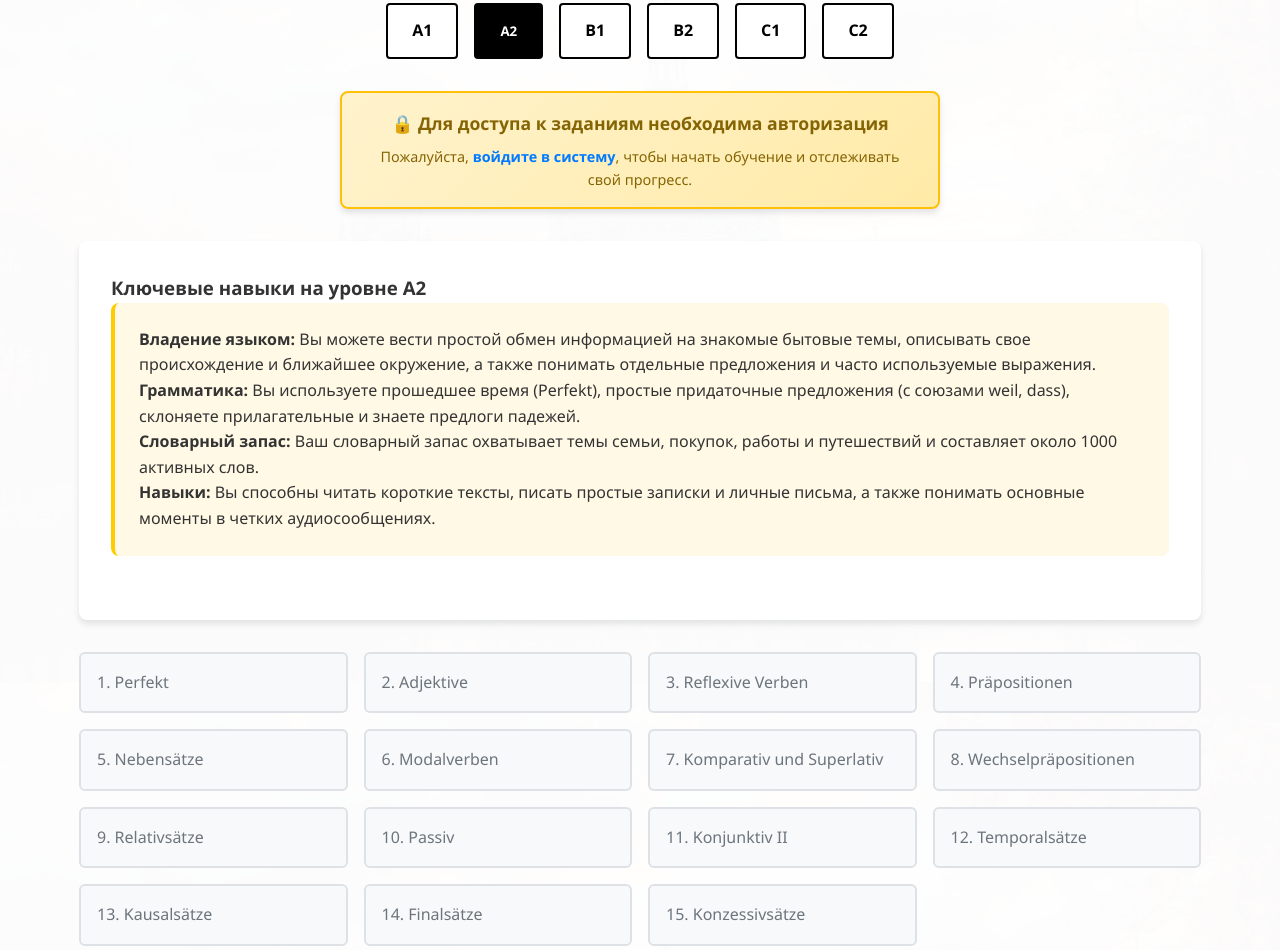
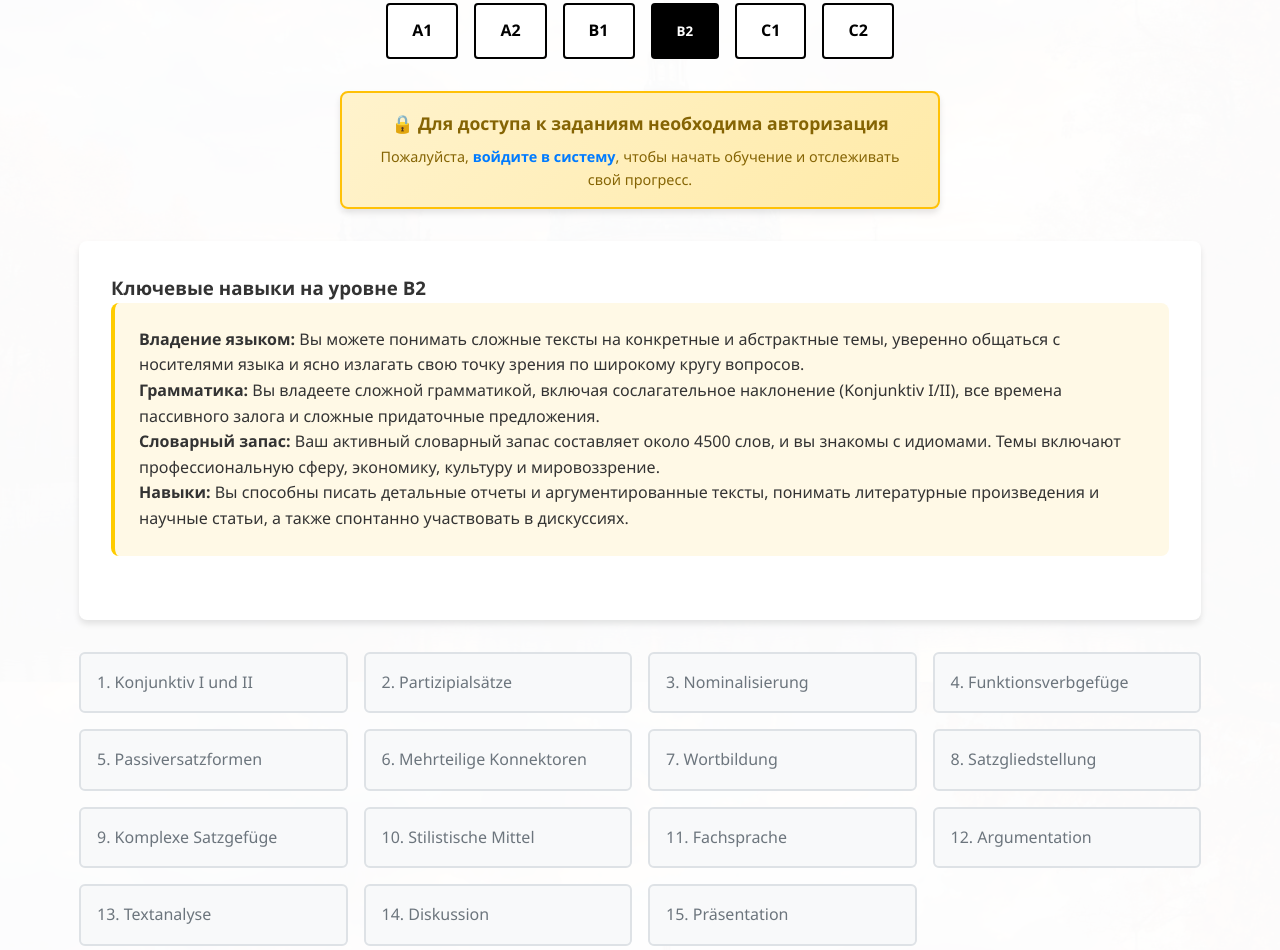
Before and after one commit to vladalilith616-arch/DeutscheSprache, a plain HTML site: page levels/level-a2.html in a window 1280 px wide. Shown: the part 253-1203 px from the top of the page. Drawn offline with Linux system fonts and the light colour scheme.

Commit message:
Update level-a2.html

```diff
--- a/levels/level-a2.html
+++ b/levels/level-a2.html
@@ -3,7 +3,7 @@
 <head>
     <meta charset="UTF-8">
     <meta name="viewport" content="width=device-width, initial-scale=1.0">
-    <title>Уровень A2 - DeutscheSprache</title>
+    <title>Уровень B2 - DeutscheSprache</title>
     <link rel="stylesheet" href="../css/style.css">
 </head>
 <body>
@@ -105,93 +105,94 @@
 
     <section class="topics">
         <div class="container">
-            <h2 class="section-title">Уровень A2 - Элементарный</h2>
+            <h2 class="section-title">Уровень B2 - Выше среднего</h2>
 
             <div class="level-selector">
                 <a href="level-a1.html" class="level-btn">A1</a>
-                <button class="level-btn active">A2</button>
+                <a href="level-a2.html" class="level-btn">A2</a>
                 <a href="level-b1.html" class="level-btn">B1</a>
-                <a href="level-b2.html" class="level-btn">B2</a>
+                <button class="level-btn active">B2</button>
                 <a href="level-c1.html" class="level-btn">C1</a>
 				<a href="level-c2.html" class="level-btn">C2</a>
             </div>
 
 						 <div class="progress-container">
-                <h3>Ключевые навыки на уровне A2</h3>
+                <h3>Ключевые навыки на уровне B2</h3>
                 <div class="rules">
-                    <p><strong>Владение языком: </strong> Вы можете вести простой обмен информацией на знакомые бытовые темы, описывать свое происхождение и ближайшее окружение, а также понимать отдельные предложения и часто используемые выражения.</p>
+                    <p><strong>Владение языком: </strong> Вы можете понимать сложные тексты на конкретные и абстрактные темы, уверенно общаться с носителями языка и ясно излагать свою точку зрения по широкому кругу вопросов.</p>
 
-                    <p><strong>Грамматика:</strong> Вы используете прошедшее время (Perfekt), простые придаточные предложения (с союзами weil, dass), склоняете прилагательные и знаете предлоги падежей.</p>
+                    <p><strong>Грамматика:</strong> Вы владеете сложной грамматикой, включая сослагательное наклонение (Konjunktiv I/II), все времена пассивного залога и сложные придаточные предложения.</p>
 
-                    <p><strong>Словарный запас:</strong> Ваш словарный запас охватывает темы семьи, покупок, работы и путешествий и составляет около 1000 активных слов.</p>
+                    <p><strong>Словарный запас:</strong> Ваш активный словарный запас составляет около 4500 слов, и вы знакомы с идиомами. Темы включают профессиональную сферу, экономику, культуру и мировоззрение.</p>
 
-                    <p><strong>Навыки:</strong> Вы способны читать короткие тексты, писать простые записки и личные письма, а также понимать основные моменты в четких аудиосообщениях.</p>
+                    <p><strong>Навыки:</strong> Вы способны писать детальные отчеты и аргументированные тексты, понимать литературные произведения и научные статьи, а также спонтанно участвовать в дискуссиях.</p>
 
                 </div>
             </div>
 
-            <div id="topics-a2" class="topics-list active">
-				<a href="a2/topic1.html" class="topic-btn active">
-					<div class="topic-progress" id="progress-a2-t1"></div>
-				1. Perfekt
+            <div id="topics-b2" class="topics-list active">
+                <a href="b2/topic1.html" class="topic-btn active">
+					<div class="topic-progress" id="progress-b2-t1"></div>
+                    1. Konjunktiv I und II
                  </a>
-				<a href="a2/topic2.html" class="topic-btn">
-					<div class="topic-progress" id="progress-a1-t2"></div>
-				2. Adjektive
+				<a href="b2/topic2.html" class="topic-btn">
+                    <div class="topic-progress" id="progress-b2-t2"></div>
+                    2. Partizipialsätze
                 </a>
-				<a href="a2/topic3.html" class="topic-btn">
-				<div class="topic-progress" id="progress-a2-t3"></div>
-				3. Reflexive Verben
+				<a href="b2/topic3.html" class="topic-btn">
+                    <div class="topic-progress" id="progress-b2-t3"></div>
+                    3. Nominalisierung
                 </a>
-				<a href="a2/topic4.html" class="topic-btn">
-				<div class="topic-progress" id="progress-a2-t4"></div>
-				4. Präpositionen
+				<a href="b2/topic4.html" class="topic-btn">
+                    <div class="topic-progress" id="progress-b2-t4"></div>
+                    4. Funktionsverbgefüge
                 </a>
-				<a href="a2/topic5.html" class="topic-btn">
-				<div class="topic-progress" id="progress-a2-t5"></div>
-				5. Nebensätze
+				<a href="b2/topic5.html" class="topic-btn">
+                    <div class="topic-progress" id="progress-b2-t5"></div>
+                    5. Passiversatzformen
                 </a>
-				<a href="a2/topic6.html" class="topic-btn">
-				<div class="topic-progress" id="progress-a2-t6"></div>
-				6. Modalverben
+				<a href="b2/topic6.html" class="topic-btn">
+                    <div class="topic-progress" id="progress-b2-t6"></div>
+                    6. Mehrteilige Konnektoren
                 </a>
-				<a href="a2/topic7.html" class="topic-btn">
-				<div class="topic-progress" id="progress-a2-t7"></div>
-				7. Komparativ und Superlativ
+				<a href="b2/topic7.html" class="topic-btn">
+                    <div class="topic-progress" id="progress-b2-t7"></div>
+                    7. Wortbildung
                 </a>
-				<a href="a2/topic8.html" class="topic-btn">
-				<div class="topic-progress" id="progress-a2-t8"></div>
-				8. Wechselpräpositionen
+				<a href="b2/topic8.html" class="topic-btn">
+                    <div class="topic-progress" id="progress-b2-t8"></div>
+                    8. Satzgliedstellung
                 </a>
-				<a href="a2/topic9.html" class="topic-btn">
-				<div class="topic-progress" id="progress-a2-t9"></div>
-				9. Relativsätze
+				<a href="b2/topic9.html" class="topic-btn">
+                    <div class="topic-progress" id="progress-b2-t9"></div>
+                    9. Komplexe Satzgefüge
                 </a>
-				<a href="a2/topic10.html" class="topic-btn">
-				<div class="topic-progress" id="progress-a2-t10"></div>
-				10. Passiv
+				<a href="b2/topic10.html" class="topic-btn">
+                    <div class="topic-progress" id="progress-b2-t10"></div>
+                    10. Stilistische Mittel
                 </a>
-				<a href="a2/topic11.html" class="topic-btn">
-				<div class="topic-progress" id="progress-a2-t11"></div>
-				11. Konjunktiv II
+				<a href="b2/topic11.html" class="topic-btn">
+                    <div class="topic-progress" id="progress-b2-t11"></div>
+                    11. Fachsprache
                 </a>
-				<a href="a2/topic12.html" class="topic-btn">
-				<div class="topic-progress" id="progress-a2-t12"></div>
-				12. Temporalsätze
+				<a href="b2/topic12.html" class="topic-btn">
+                    <div class="topic-progress" id="progress-b2-t12"></div>
+                    12. Argumentation
                </a>
-				<a href="a2/topic13.html" class="topic-btn">
-				<div class="topic-progress" id="progress-a2-t13"></div>
-				13. Kausalsätze
+				<a href="b2/topic13.html" class="topic-btn">
+                    <div class="topic-progress" id="progress-b2-t13"></div>
+                    13. Textanalyse
                </a>
-				<a href="a2/topic14.html" class="topic-btn">
-				<div class="topic-progress" id="progress-a2-t14"></div>
-				14. Finalsätze
+				<a href="b2/topic14.html" class="topic-btn">
+                    <div class="topic-progress" id="progress-b2-t14"></div>
+                    14. Diskussion
                 </a>
-				<a href="a2/topic15.html" class="topic-btn">
-				<div class="topic-progress" id="progress-a2-t15"></div>
-				15. Konzessivsätze
+				<a href="b2/topic15.html" class="topic-btn">
+                    <div class="topic-progress" id="progress-b2-t15"></div>
+                    15. Präsentation
                 </a>
             </div>
+
             <div class="page-navigation">
                 <a href="../index.html" class="nav-btn">На главную</a>
                 <a href="../about.html" class="nav-btn">О сайте</a>
@@ -199,7 +200,7 @@
         </div>
     </section>
 
-    <!-- Такой же footer и клавиатура как в level-a1.html -->
+    <!-- Немецкая клавиатура и модальное окно как в level-b1.html -->
 
     <footer>
 		<div class="container">
@@ -213,7 +214,6 @@
 			</div>
 		</div>
 	</footer>
-
 
 
 	  <!-- Модальное окно авторизации -->
@@ -344,6 +344,7 @@
     });
 </script>
 
+
     <script src="../js/auth.js"></script>
     <script src="../js/progress.js"></script>
 	<script src="../js/password.js"></script>
```
Lines whose indentation alone changed are shown as unchanged.
